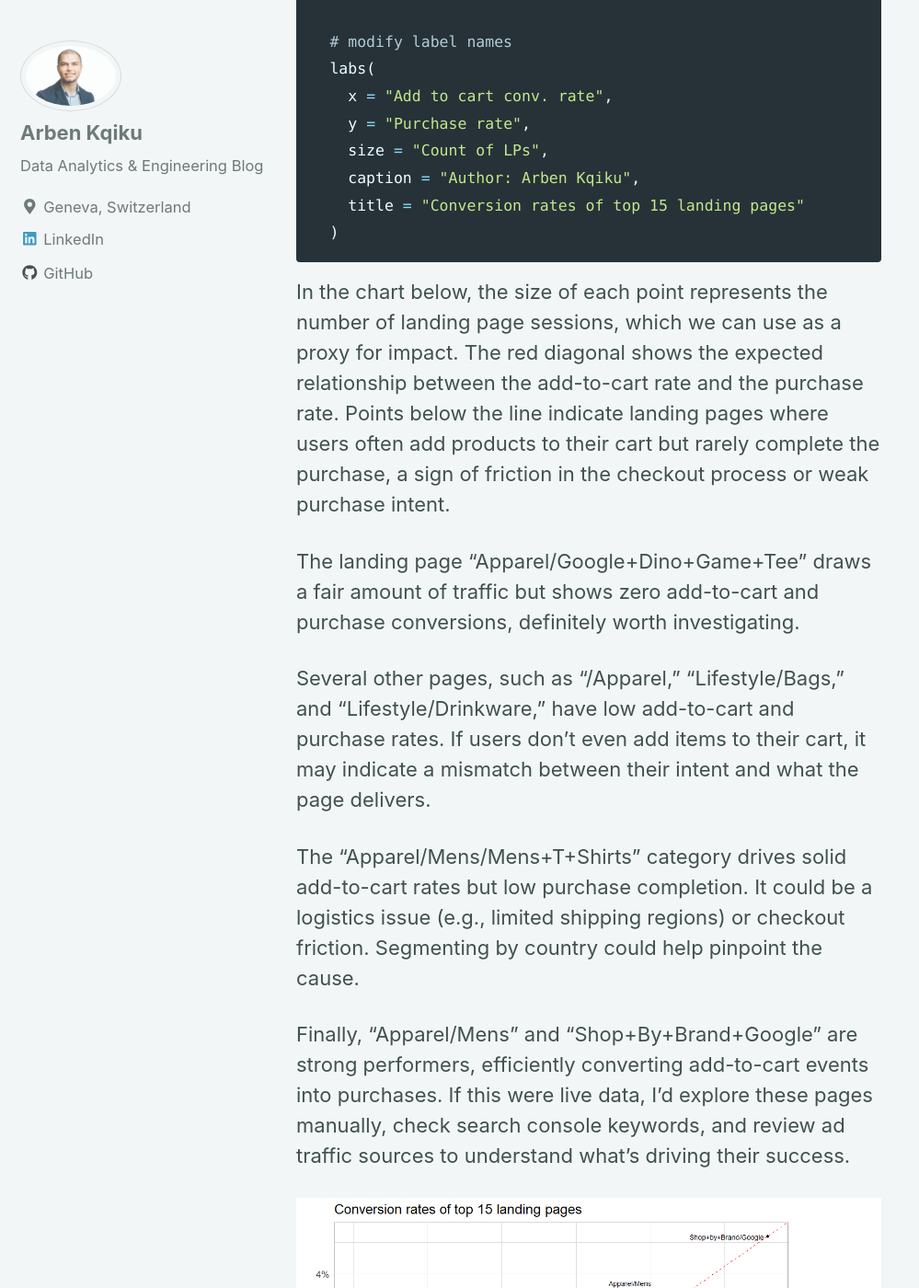
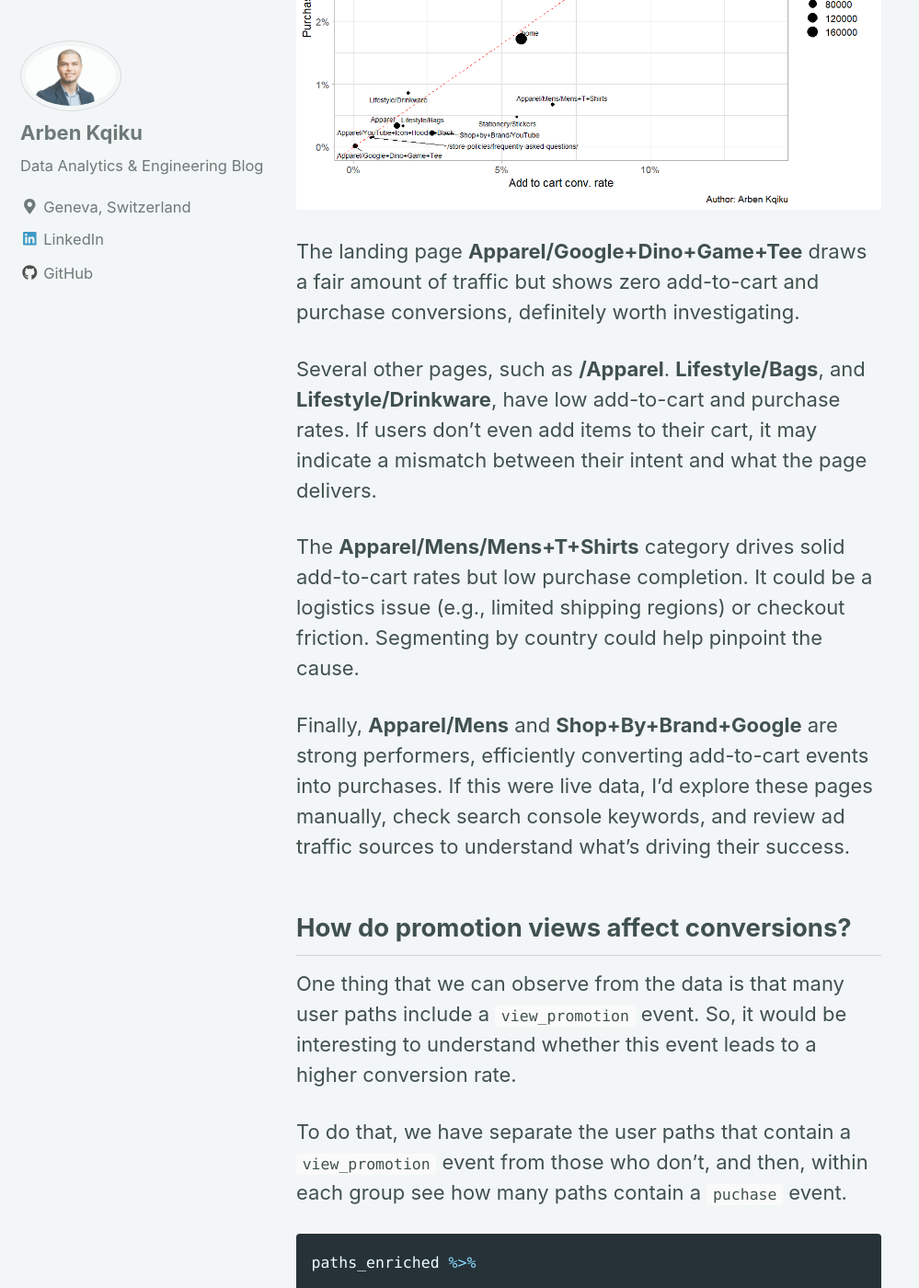
Before and after one commit to ArbenKqiku/arbenkqiku.github.io, a Jekyll site: the page built from _posts/2025-09-29-path-analysis-in-r.md, in a window 1280 px wide and 1400 px high, scrolled down 28591 px. Shown: the whole window at 92% size, without its empty margins (0-999 px from the left). Built offline with Jekyll 4.4.1, drawn with Linux system fonts in a browser that asks for light colours; nearby versions of some CDN libraries; some of the changed text lies outside the part shown.

````diff
--- a/_posts/2025-09-29-path-analysis-in-r.md
+++ b/_posts/2025-09-29-path-analysis-in-r.md
@@ -201,10 +205,6 @@ raw_data %>%
   # reorder columns
   select(unique_session_id, event_name, page_location)
 ```
-
-I prefer to have a unique identifier to the left:
-
-<img src="{{ site.url }}{{ site.baseurl }}/images/article-5-path-analysis/image-1.8.png" alt="linearly separable data">
 
 Our goal is to understand which pages users visited and what actions they performed on those pages. To do this, we’ll create a new column that combines both page views and other user events. If the event is `page_view`, we’ll keep the page URL (page_location) as the value. If the event is something else, like `view_promotion` or `add_to_cart`, we’ll use the event name instead.
 
@@ -419,9 +413,9 @@ When that happens, it usually means there’s a mismatch between user intent and
 
 Unfortunately, since this dataset is four years old, we can’t audit the website directly to confirm which is the case.
 
-Another observation: many sessions also end on category or product pages (like /Apparel). That suggests users reach the point of evaluation but not conversion. Possible explanations include:
-- Product appeal issues, users aren’t convinced by the offer (price, description, imagery).
-- UX issues, product discovery or comparison may be frustrating (filters, sorting, or speed).
+Another observation: many sessions also end on category or product pages (like **/Apparel**). That suggests users reach the point of evaluation but not conversion. Possible explanations include:
+* Product appeal issues, users aren’t convinced by the offer (price, description, imagery).
+* UX issues, product discovery or comparison may be frustrating (filters, sorting, or speed).
 
 Either way, the home and the Apparel category seem like a good starting points for the UX/UI team, as they drive the highest number of exits.
 
@@ -474,11 +468,11 @@ paths_enriched %>%
   arrange(desc(count))
 ```
 
-Actually, we can see that the home does not perform as bad as the previous analyses would suggest, as the average node length is 6.97.
+Actually, we can see that the **home** does not perform as bad as the previous analyses would suggest, as the average node length is 6.97.
 
 <img src="{{ site.url }}{{ site.baseurl }}/images/article-5-path-analysis/image-4.4.png" alt="linearly separable data">
 
-In terms of product categories, we can see that certain categories perform much better than others. For example, Apparel and YouTube categories have 2.1 and 2.6 average node lengths respectively, whereas Mens and Google have have 5 and 9.96 average node lengths. So, I would probably urge the UX/UI team to focus on Apparel and YouTube, as they drive a lot traffic, but the average node length is very small.
+In terms of product categories, we can see that certain categories perform much better than others. For example, **Apparel** and **YouTube** categories have 2.1 and 2.6 average node lengths respectively, whereas **Mens** and **Google** have have 5 and 9.96 average node lengths. So, I would probably urge the UX/UI team to focus on **Apparel** and **YouTube**, as they drive a lot traffic, but the average node length is very small.
 
 ## Funnel analysis by landing pages
 
@@ -640,15 +634,15 @@ funnel_steps_joined %>%
 
 In the chart below, the size of each point represents the number of landing page sessions, which we can use as a proxy for impact. The red diagonal shows the expected relationship between the add-to-cart rate and the purchase rate. Points below the line indicate landing pages where users often add products to their cart but rarely complete the purchase, a sign of friction in the checkout process or weak purchase intent.
 
-The landing page “Apparel/Google+Dino+Game+Tee” draws a fair amount of traffic but shows zero add-to-cart and purchase conversions, definitely worth investigating.
+<img src="{{ site.url }}{{ site.baseurl }}/images/article-5-path-analysis/image-4.9.png" alt="linearly separable data">
 
-Several other pages, such as “/Apparel,” “Lifestyle/Bags,” and “Lifestyle/Drinkware,” have low add-to-cart and purchase rates. If users don’t even add items to their cart, it may indicate a mismatch between their intent and what the page delivers.
+The landing page **Apparel/Google+Dino+Game+Tee** draws a fair amount of traffic but shows zero add-to-cart and purchase conversions, definitely worth investigating.
 
-The “Apparel/Mens/Mens+T+Shirts” category drives solid add-to-cart rates but low purchase completion. It could be a logistics issue (e.g., limited shipping regions) or checkout friction. Segmenting by country could help pinpoint the cause.
+Several other pages, such as **/Apparel**. **Lifestyle/Bags**, and **Lifestyle/Drinkware**, have low add-to-cart and purchase rates. If users don’t even add items to their cart, it may indicate a mismatch between their intent and what the page delivers.
 
-Finally, “Apparel/Mens” and “Shop+By+Brand+Google” are strong performers, efficiently converting add-to-cart events into purchases. If this were live data, I’d explore these pages manually, check search console keywords, and review ad traffic sources to understand what’s driving their success.
+The **Apparel/Mens/Mens+T+Shirts** category drives solid add-to-cart rates but low purchase completion. It could be a logistics issue (e.g., limited shipping regions) or checkout friction. Segmenting by country could help pinpoint the cause.
 
-<img src="{{ site.url }}{{ site.baseurl }}/images/article-5-path-analysis/image-4.9.png" alt="linearly separable data">
+Finally, **Apparel/Mens** and **Shop+By+Brand+Google** are strong performers, efficiently converting add-to-cart events into purchases. If this were live data, I’d explore these pages manually, check search console keywords, and review ad traffic sources to understand what’s driving their success.
 
 ## How do promotion views affect conversions?
 One thing that we can observe from the data is that many user paths include a `view_promotion` event. So, it would be interesting to understand whether this event leads to a higher conversion rate.
````
Also changed, not shown: other parts of _posts/2025-09-29-path-analysis-in-r.md (+33 -20 lines), images/article-5-path-analysis/image-1.7.png, images/article-5-path-analysis/image-2.5.png, images/article-5-path-analysis/image-2.6.png, images/article-5-path-analysis/image-2.8.png, images/article-5-path-analysis/image-3.2.png, images/article-5-path-analysis/image-3.7.png, images/article-5-path-analysis/image-5.3.png.
